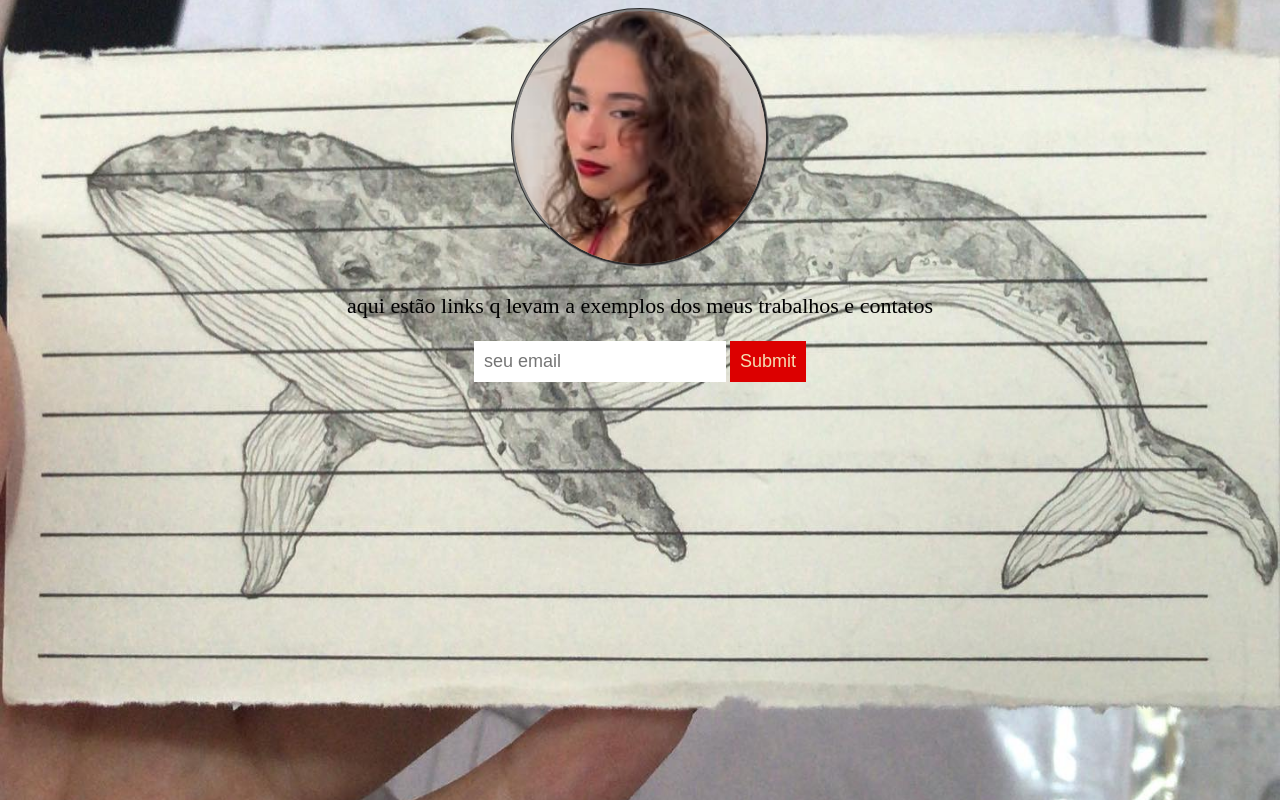
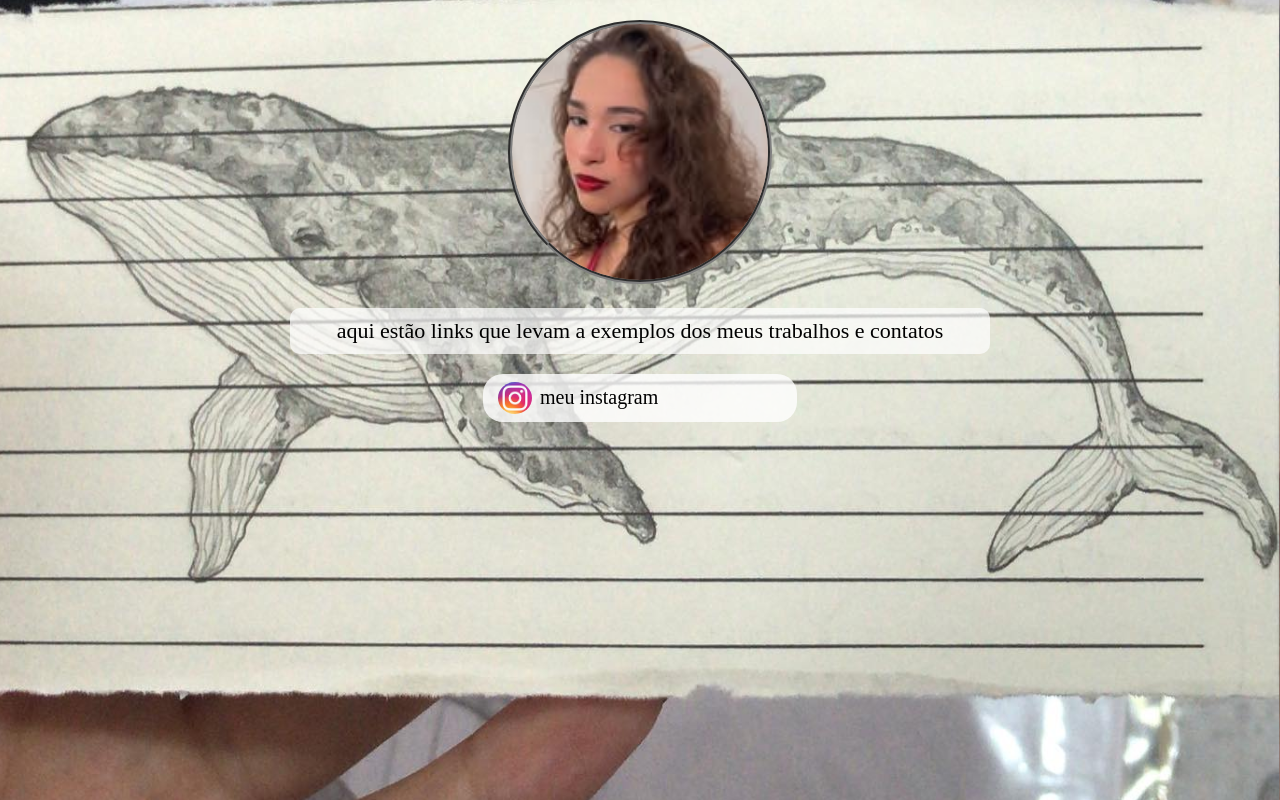
Before and after one commit to jelf2006/estudos-codewars, a plain HTML site: page personal website2/index.html in a window 1280 px wide. Drawn offline with Linux system fonts and the light colour scheme.

Commit message:
coloquei o acesso ao trablho dela no portifolio

```diff
--- a/personal website2/index.html
+++ b/personal website2/index.html
@@ -3,15 +3,15 @@
 <head>
     <meta charset="UTF-8">
     <meta name="viewport" content="width=device-width, initial-scale=1.0">
-    <title>Document</title>
+    <title>Portfólio Helena Dias Guerra</title>
     <link rel="stylesheet" href="style.css">
 </head>
 <body>
     <main>
         <div id="DIV1">
-            <img src="467605119_1048964270334373_5859665493494621835_n.jpg" alt="puts" width="20%">
-            <p>aqui estão links q levam a exemplos dos meus trabalhos e contatos</p>
-            <input type="email" placeholder="seu email"> <input type="submit">
+            <img id="IMG1" src="467605119_1048964270334373_5859665493494621835_n.jpg" alt="puts" width="20%">
+            <p>aqui estão links que levam a exemplos dos meus trabalhos e contatos</p>
+            <a id="A1" target="_blank" href="https://www.instagram.com/helena_dias_guerra/"><img id="IMG2" src="download.jpeg" alt=""> meu instagram</a>
         </div>
     </main>
     <footer>
--- a/personal website2/style.css
+++ b/personal website2/style.css
@@ -1,23 +1,46 @@
 body {
     text-align: center;
     background: url("475905453_17882652885218651_3294001842423488056_n.jpg");
-    background-size: cover;
-    background-position-y: 33%;
+    background-size: 105%;
+    background-position-y: 37%;
+    background-position-x: 101%;
+    margin: 0;
 }
-img {
-    border-radius: 100%;
-    border-color: gray;
-    border-style: groove;
+#IMG1 {
+    border-radius: 50%;
+    border: 4px groove gray;
+    max-width: 350px ;
+    min-width: 200px;
+    object-fit: cover;
+    margin: 20px 0 0 0;
 }
 p {
     font-size: 22px;
+    color: black;
+    background-color: rgba(255, 255, 255, 0.7);
+    padding: 10px;
+    border-radius: 10px;
+    max-width: 680px;
+    margin: 20px auto;
 }
-input {
-    font-size: 18px;
-    border: 0px;
-    padding: 10px;
+#IMG2 {
+   border-radius: 50%;
+    width: 12%;
+    object-fit: cover;
+    vertical-align: middle;
+    margin-right: 8px;
 }
-input[type="submit"] {
-    color: wheat;
-    background-color: rgba(220, 0, 0, 20);
+#A1 {
+    text-decoration: none;
+    font-size: 20px;
+    color: #000;
+    display: inline-flex;
+    align-items: center;
+    background-color: rgba(255, 255, 255, 0.8);
+    padding: 8px 15px;
+    border-radius: 20px;
+    transition: background-color 0.3s;
 }
+#A1:hover {
+    background-color: rgba(200, 200, 200, 0.9);
+}
```
Also changed, not shown: personal website2/download.jpeg (added).
